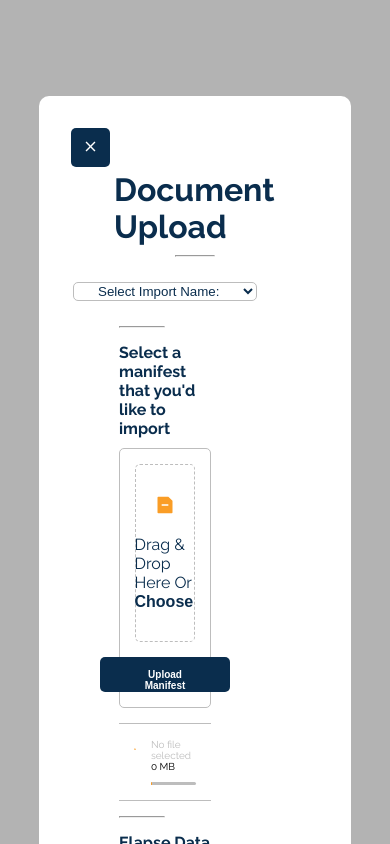
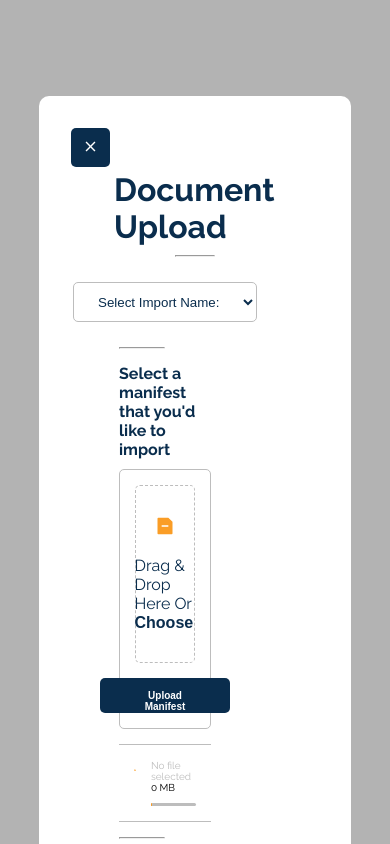
Before and after one commit to seth-russell/skyhop-technical-assessment, a Next.js app: page / in a window 390 px wide. Both pictures are taken after a click on the button "Upload Document". Shown: the top 844 px of the page. Built offline with nearby package versions, Linux system fonts and the light colour scheme.

Commit message:
Improved Dropdown Component
- Component now responsive
- Refactored code for readability

```diff
--- a/src/app/Components/Dropdown.js
+++ b/src/app/Components/Dropdown.js
@@ -2,26 +2,17 @@ import styles from '@/app/ui/Dropdown.module.css';
 import ToleranceIcon from './ToleranceIcon';
 
 export default function Dropdown(props) {
-	function options() {
-		let opts = [];
-		if (props.title) {
-			opts.push(<option value="" key="title" className={styles.option}>{props.title}</option>);
-		}
-		for (const option of props.options) {
-			opts.push(<option value={option} key={option} className={styles.option}>{option}</option>);
-		}
-		return opts;
-	}
-
-	const selectClassNames = `${styles.select} ${props.label ? styles.labeled : styles.titled}`;
 
 	return (
 		<div className={styles.main}>
 			{props.label && (<label className={styles.label} for={props.id}>{props.label}</label>)}
-			<select name={props.name} id={props.id} className={selectClassNames}>
-				{options()}
-			</select>
-			{props.toleranceToggled && (<ToleranceIcon />)}
+			<div className={props.label ? styles.partialwidth : styles.fullwidth}>
+				<select name={props.name} id={props.id} className={styles.select}>
+					{props.title && <option value="" key="title">{props.title}</option>}
+					{props.options.map((opt) => <option value={opt} key={opt}>{opt}</option>)}
+				</select>
+				{props.toleranceToggled && (<ToleranceIcon />)}
+			</div>
 		</div>
 	);
 }
--- a/src/app/ui/Dropdown.module.css
+++ b/src/app/ui/Dropdown.module.css
@@ -13,10 +13,6 @@
 	margin-right: 10px;
 }
 
-.option {
-	background-color: #FFFFFF;
-}
-
 .select {
 	display: flex;
 	padding-left: 20px;
@@ -30,24 +26,47 @@
 	background-color: transparent;
 }
 
-.labeled {
+.partialwidth {
+	display: flex;
+	flex-direction: row;
+	align-items: center;
 	flex-basis: 45%;
 }
 
-.titled {
+.fullwidth {
+	display: flex;
+	flex-direction: row;
 	flex-basis: 100%;
 }
 
 /* Mobile */
 @media (max-width: 700px) {
-  .main {
-    flex-direction: column;
+	.main {
+		width: 100%;
+		flex-direction: column;
+	}
+
+  .label {
+  	font-size: 16px;
+  }
+
+  .partialwidth {
+  	margin-top: 12px;
+  	width: 100%;
+  }
+
+  .partialwidth select {
+  	flex-basis: 90%;
   }
 }
 
 /* Tablet and Smaller Desktop */
 @media (min-width: 701px) and (max-width: 1120px) {
   .main {
-    align-items: left;
+		width: 100%;
+	}
+
+  .label {
+  	font-size: 16px;
   }
 }
```
